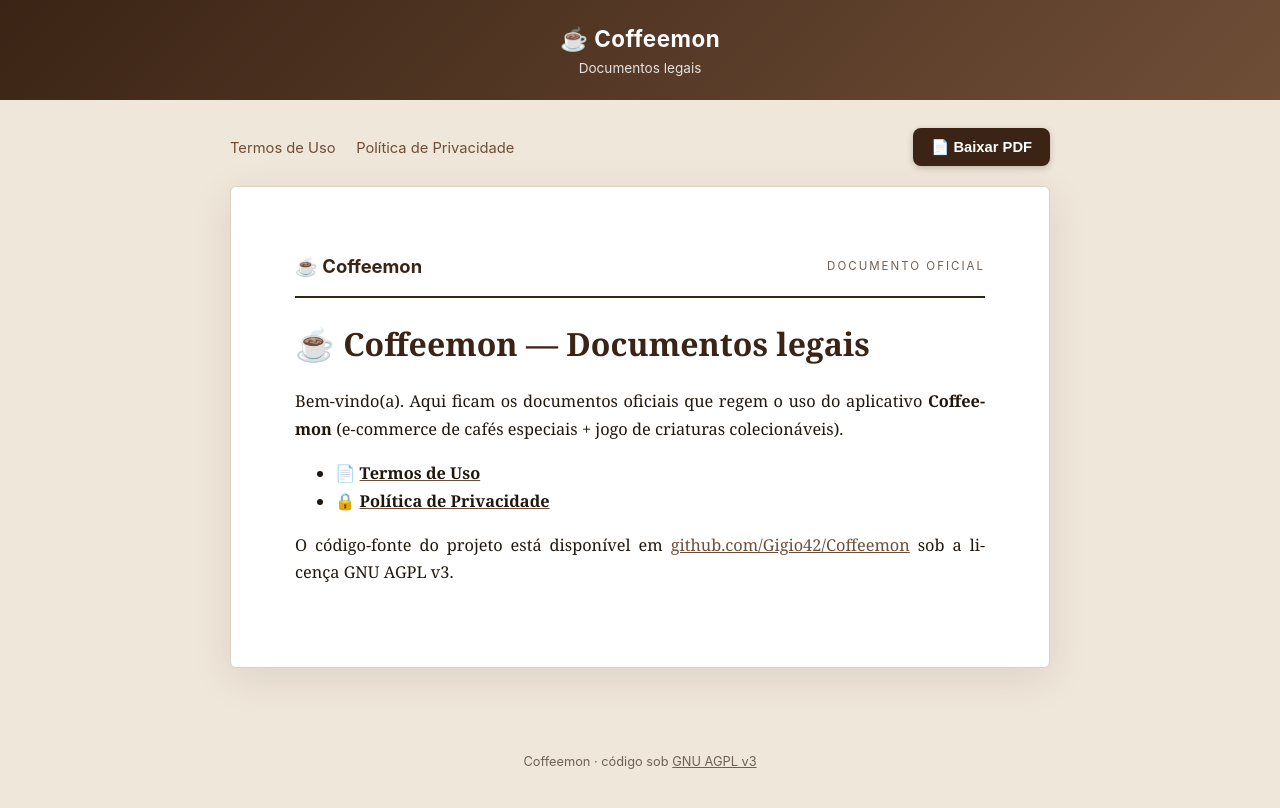
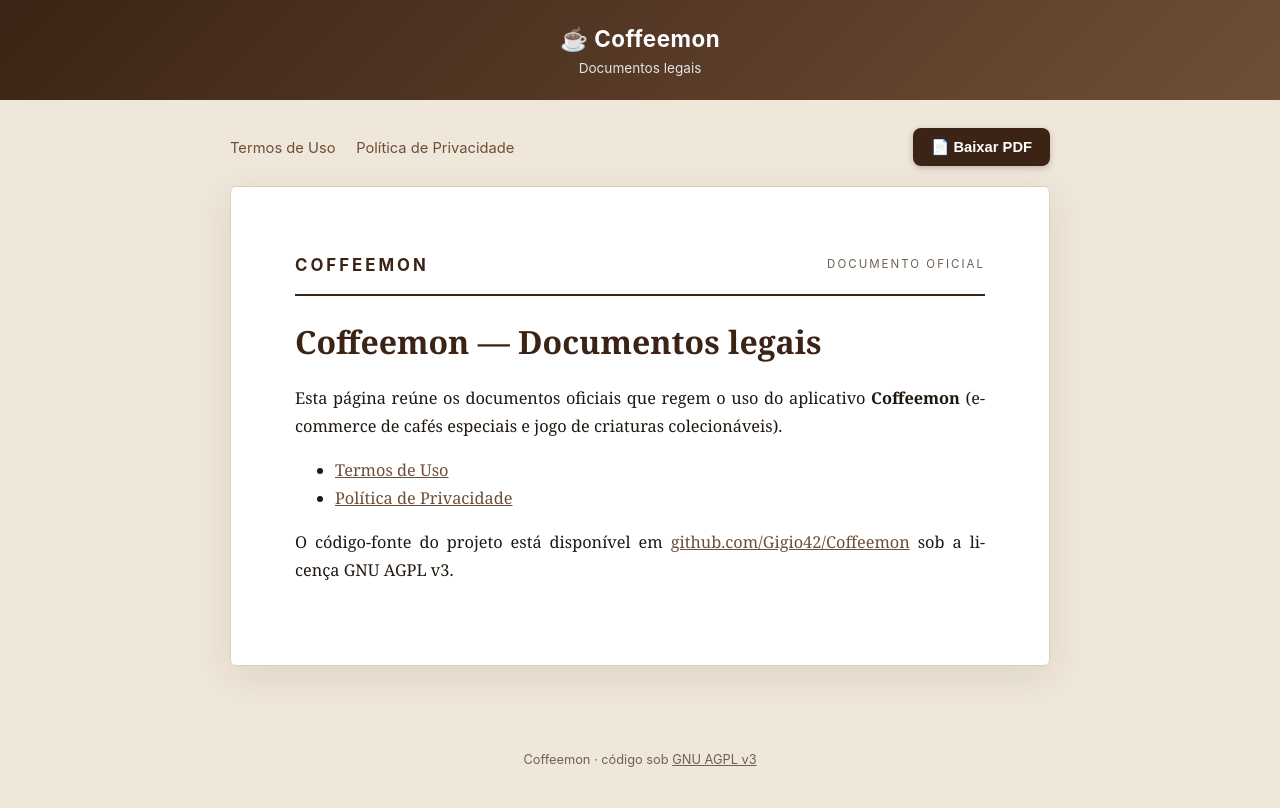
Before and after one commit to Gigio42/Coffeemon, a Jekyll site: the page built from index.md, in a window 1280 px wide. Shown: the top 808 px of the page. Built offline with Jekyll 4.4.1, drawn with Linux system fonts in a browser that asks for light colours.

Commit message:
Polimento dos documentos legais: prosa formal, sem emoji/tabelas/notas
Co-Authored-By: Claude Opus 4.8 <noreply@anthropic.com>

```diff
--- a/_layouts/default.html
+++ b/_layouts/default.html
@@ -79,7 +79,10 @@
       border-bottom: 2px solid var(--coffee-dark);
       font-family: -apple-system, BlinkMacSystemFont, "Segoe UI", Roboto, sans-serif;
     }
-    .letterhead .lh-brand { font-size: 1.15rem; font-weight: 700; color: var(--coffee-dark); }
+    .letterhead .lh-brand {
+      font-size: 1.05rem; font-weight: 700; letter-spacing: 3px;
+      text-transform: uppercase; color: var(--coffee-dark);
+    }
     .letterhead .lh-type {
       font-size: .72rem; letter-spacing: 2px; text-transform: uppercase;
       color: var(--muted);
@@ -156,7 +159,7 @@
     </div>
     <article>
       <div class="letterhead">
-        <span class="lh-brand">☕ Coffeemon</span>
+        <span class="lh-brand">Coffeemon</span>
         <span class="lh-type">Documento oficial</span>
       </div>
       {{ content }}
--- a/index.md
+++ b/index.md
@@ -4,13 +4,13 @@ title: Documentos legais
 permalink: /
 ---
 
-# ☕ Coffeemon — Documentos legais
+# Coffeemon — Documentos legais
 
-Bem-vindo(a). Aqui ficam os documentos oficiais que regem o uso do aplicativo
-**Coffeemon** (e-commerce de cafés especiais + jogo de criaturas colecionáveis).
+Esta página reúne os documentos oficiais que regem o uso do aplicativo **Coffeemon**
+(e-commerce de cafés especiais e jogo de criaturas colecionáveis).
 
-- 📄 [**Termos de Uso**]({{ '/termos/' | relative_url }})
-- 🔒 [**Política de Privacidade**]({{ '/privacidade/' | relative_url }})
+- [Termos de Uso]({{ '/termos/' | relative_url }})
+- [Política de Privacidade]({{ '/privacidade/' | relative_url }})
 
 O código-fonte do projeto está disponível em
 [github.com/Gigio42/Coffeemon](https://github.com/Gigio42/Coffeemon) sob a licença
```
Also changed, not shown: privacidade.md (+29 -15 lines), termos.md (+3 -4 lines).
